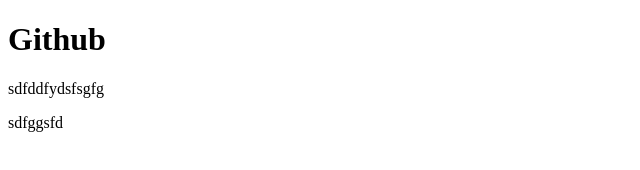
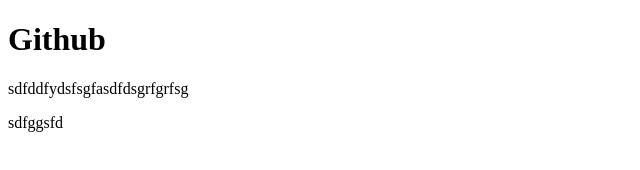
Before and after one commit to HiI-BLNET/blnet, a plain HTML site: page index.html in a window 1280 px wide. Shown: the whole page, without its empty margins (0-640 px from the left). Drawn offline with Linux system fonts and the light colour scheme.

Commit message:
sss
ssss

```diff
--- a/index.html
+++ b/index.html
@@ -8,7 +8,7 @@
 </head>
 <body>
     <h1>Github</h1>
-    <p>sdfddfydsfsgfg</p>
+    <p>sdfddfydsfsgfasdfdsgrfgrfsg</p>
     sdfggsfd
 </body>
 </html>
```
